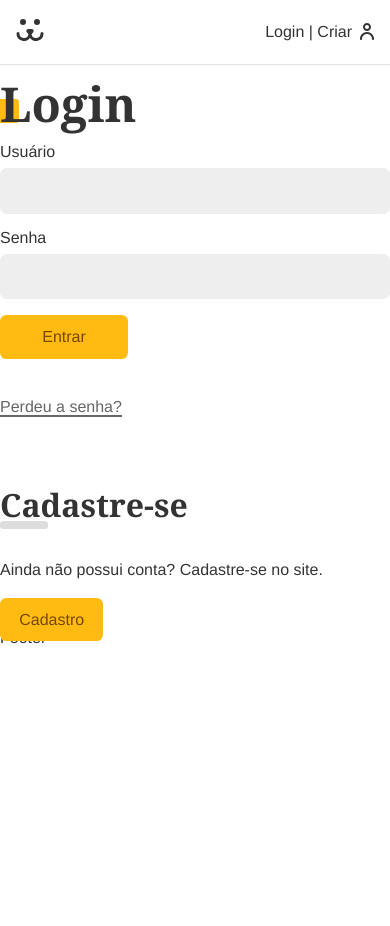
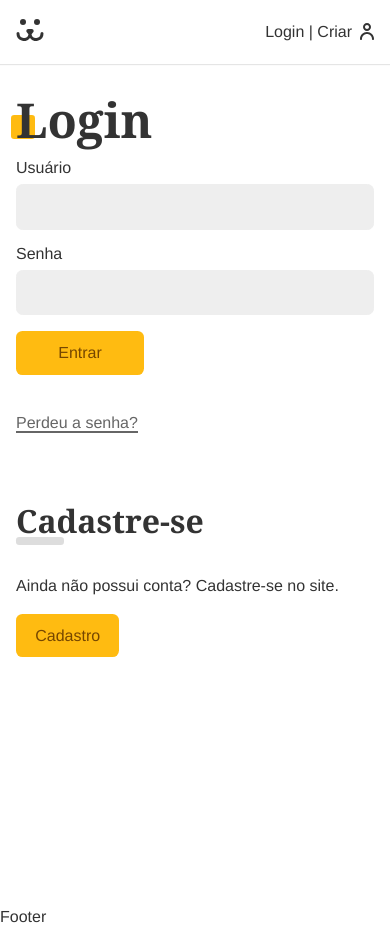
Before and after one commit to VictorDolzan/dogs-final-project, a React (Vite) app: page /login in a window 390 px wide. Before the commit the page ends 844 px from the top, so only its background shows below. Built offline with nearby package versions, Linux system fonts and the light colour scheme.

Commit message:
Feito css da página de Login.jsx

```diff
--- a/src/Components/Login/Login.jsx
+++ b/src/Components/Login/Login.jsx
@@ -9,7 +9,8 @@
 
 const Login = () => {
     return (
-        <div>
+        <section className={styles.login}>
+            <div className={styles.forms}>
                 <Routes>
                     <Route path="/" element={<LoginForm />}/>
                     <Route path="criar" element={<LoginCreate />}/>
@@ -17,6 +18,7 @@
                     <Route path="resetar" element={<LoginPasswordReset />} />
                 </Routes>
             </div>
+        </section>
     );
 };
 
--- a/src/Components/Login/Login.module.css
+++ b/src/Components/Login/Login.module.css
@@ -0,0 +1,32 @@
+.login {
+    display: grid;
+    grid-template-columns: 1fr 1fr;
+    min-height: 100vh;
+    gap: 2rem;
+}
+
+.login::before {
+    display: block;
+    content: '';
+    background: url('../../Assets/login.jpg') no-repeat center center;
+    background-size: cover;
+}
+
+.forms {
+    max-width: 30rem;
+    padding: 1rem;
+}
+
+@media (max-width: 40rem) {
+    .login {
+        grid-template-columns: 1fr;
+    }
+
+    .login::before {
+        display: none;
+    }
+
+    .forms {
+        max-width: 100%;
+    }
+}
```
Lines whose indentation alone changed are shown as unchanged.
